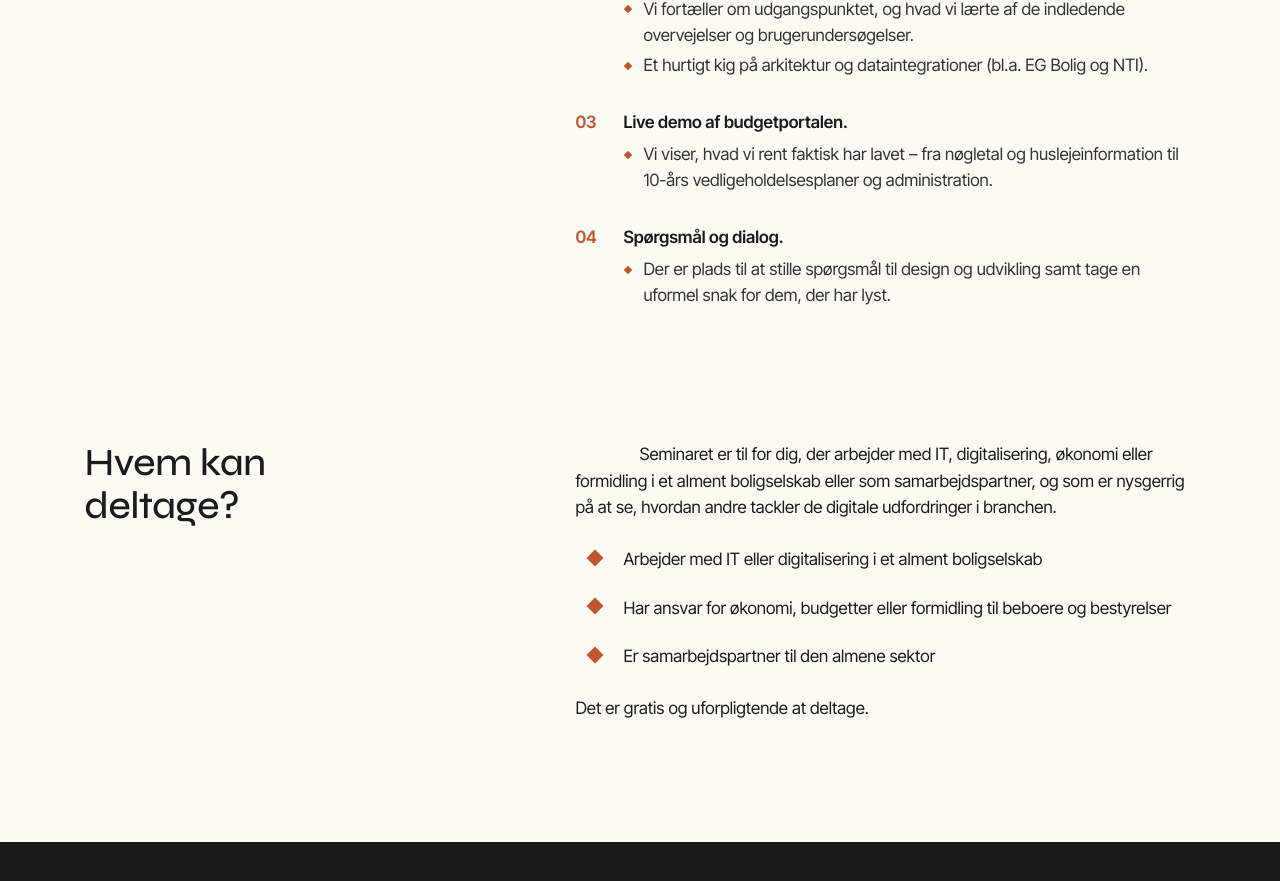
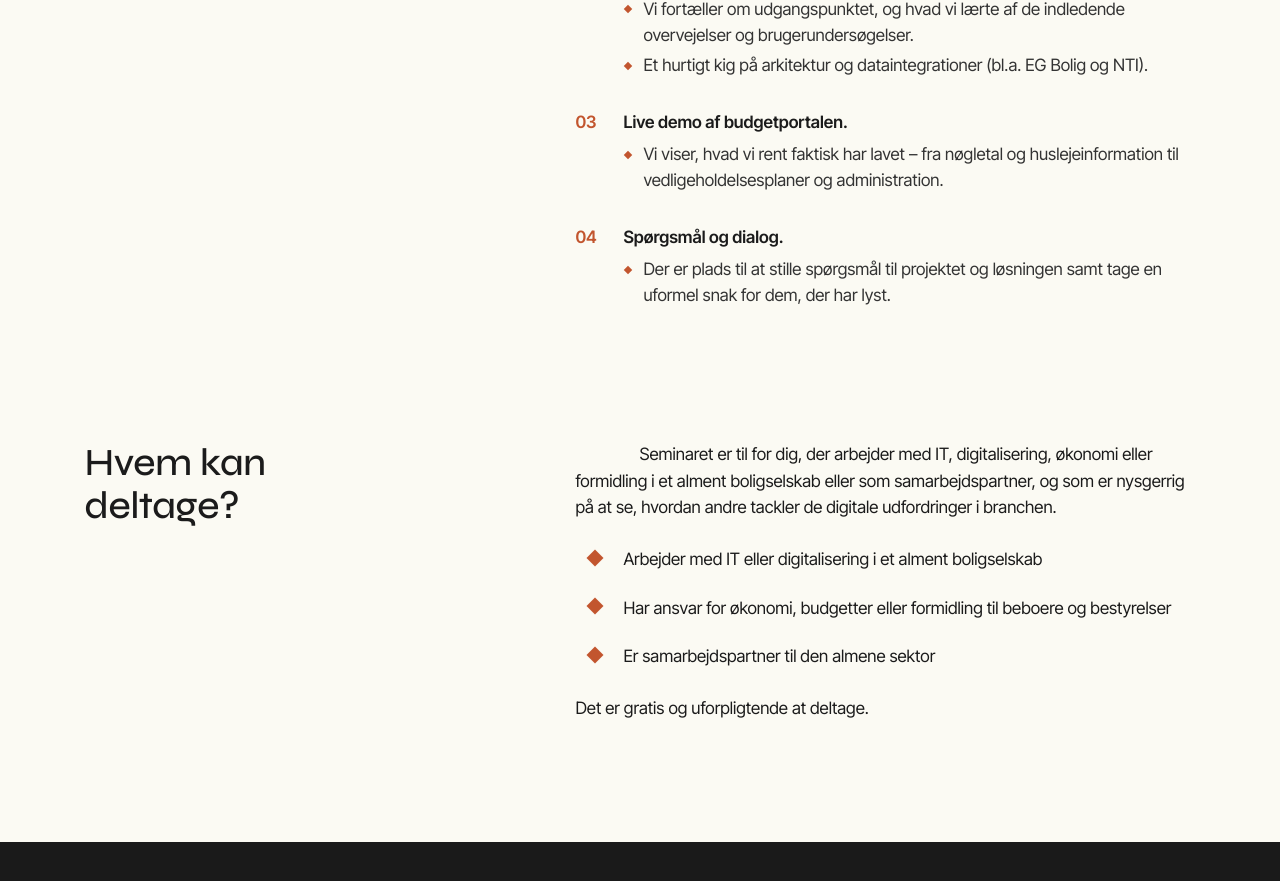
Before and after one commit to askhybel/budgetberegner, a plain HTML site: page index.html in a window 1280 px wide. Shown: the part 1796-2677 px from the top of the page. Drawn offline with Linux system fonts and the light colour scheme.

Commit message:
Add files via upload

```diff
--- a/index.html
+++ b/index.html
@@ -176,9 +176,9 @@
           <ul><li>Vi fortæller om udgangspunktet, og hvad vi lærte af de indledende overvejelser og brugerundersøgelser.</li>
           <li>Et hurtigt kig på arkitektur og dataintegrationer (bl.a. EG Bolig og NTI).</li></ul></div></li>
         <li><div><b>Live demo af budgetportalen.</b>
-          <ul><li>Vi viser, hvad vi rent faktisk har lavet – fra nøgletal og huslejeinformation til 10-års vedligeholdelsesplaner og administration.</li></ul></div></li>
+          <ul><li>Vi viser, hvad vi rent faktisk har lavet – fra nøgletal og huslejeinformation til vedligeholdelsesplaner og administration.</li></ul></div></li>
         <li><div><b>Spørgsmål og dialog.</b>
-          <ul><li>Der er plads til at stille spørgsmål til design og udvikling samt tage en uformel snak for dem, der har lyst.</li></ul></div></li>
+          <ul><li>Der er plads til at stille spørgsmål til projektet og løsningen samt tage en uformel snak for dem, der har lyst.</li></ul></div></li>
       </ol>
     </div>
   </div>
```
